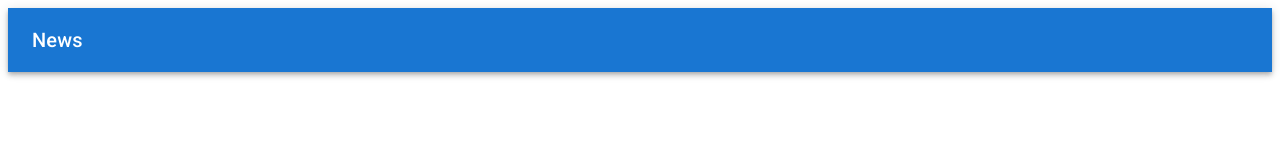
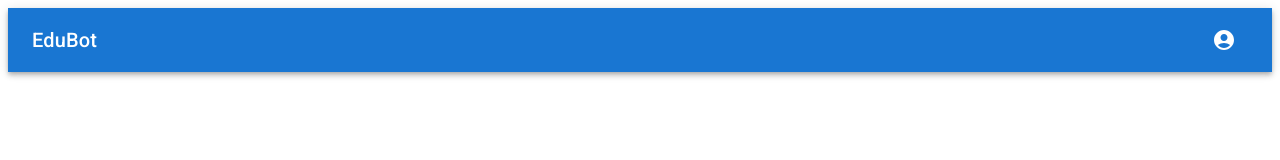
Before and after one commit to Noahsignt/ELEC5619-G10-FE, a React (Create React App) app: page / in a window 1280 px wide. Shown: the top 160 px of the page. Built offline with nearby package versions, Linux system fonts and the light colour scheme.

Commit message:
core: completed app bar

```diff
--- a/src/components/AppBar.js
+++ b/src/components/AppBar.js
@@ -3,18 +3,30 @@ import AppBar from '@mui/material/AppBar';
 import Box from '@mui/material/Box';
 import Toolbar from '@mui/material/Toolbar';
 import Typography from '@mui/material/Typography';
+import AccountCircle from '@mui/icons-material/AccountCircle';
+import IconButton from '@mui/material/IconButton';
 import { Link } from 'react-router-dom';
 
 export default function TopAppBar() {
   return (
     <Box sx={{ flexGrow: 1 }}>
       <AppBar position="static">
-        <Toolbar>
-            <Link to="/dashboard" style={{ textDecoration: 'none', color: 'inherit' }}>
-                <Typography variant="h6" component="div" sx={{ flexGrow: 1 }}>
-                    News
+        <Toolbar sx={{ justifyContent: 'space-between' }}>
+            <Link to="/" style={{ textDecoration: 'none', color: 'inherit'}} sx={{ flexGrow:1 }}>
+                <Typography variant="h6" component="div">
+                    EduBot
                 </Typography>
             </Link>
+            <IconButton
+                size="large"
+                aria-label="account of current user"
+                aria-controls="menu-appbar"
+                aria-haspopup="true"
+                onClick={() => {}}
+                color="inherit"
+              >
+                <AccountCircle />
+            </IconButton>
         </Toolbar>
       </AppBar>
     </Box>
```
